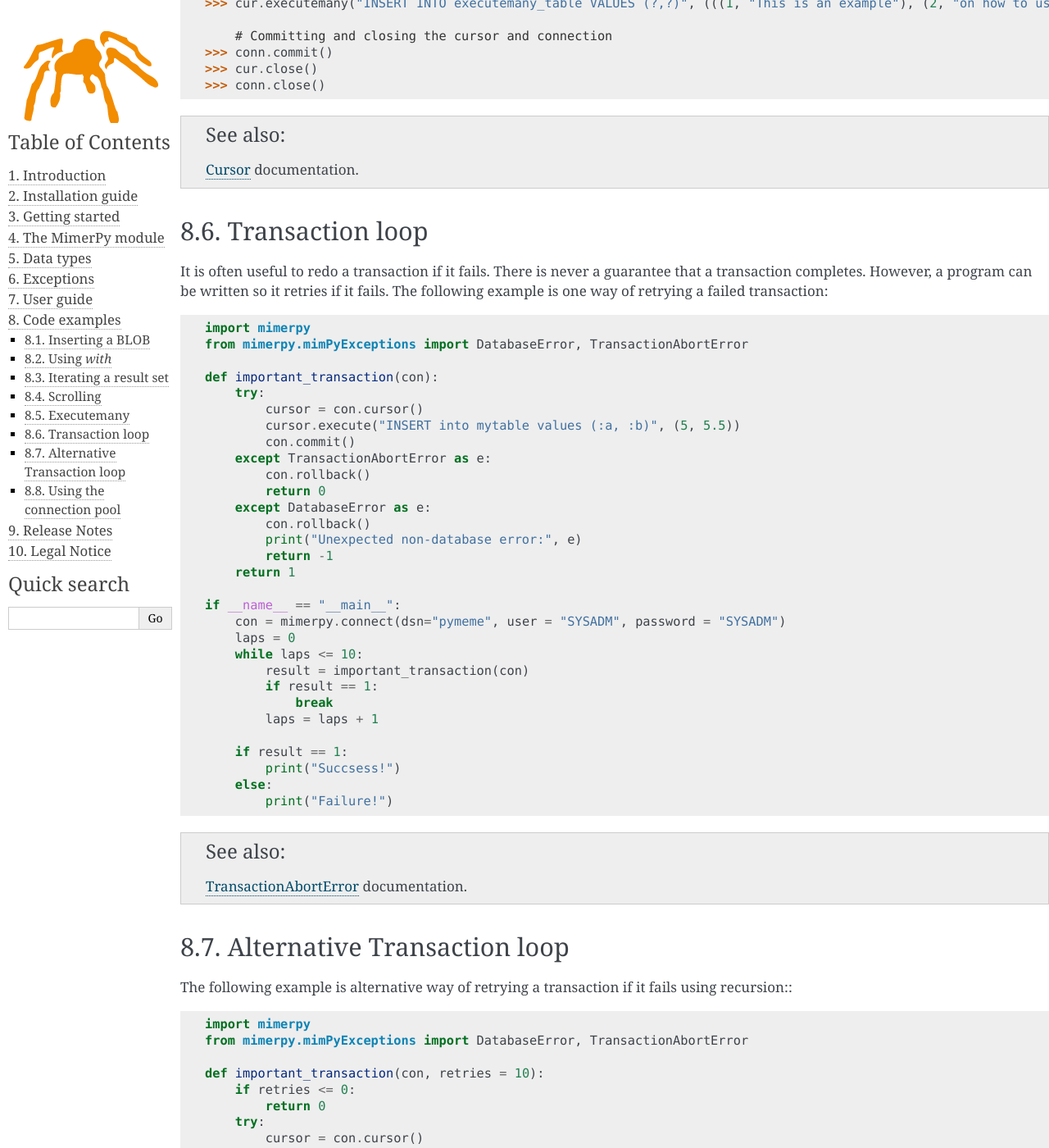
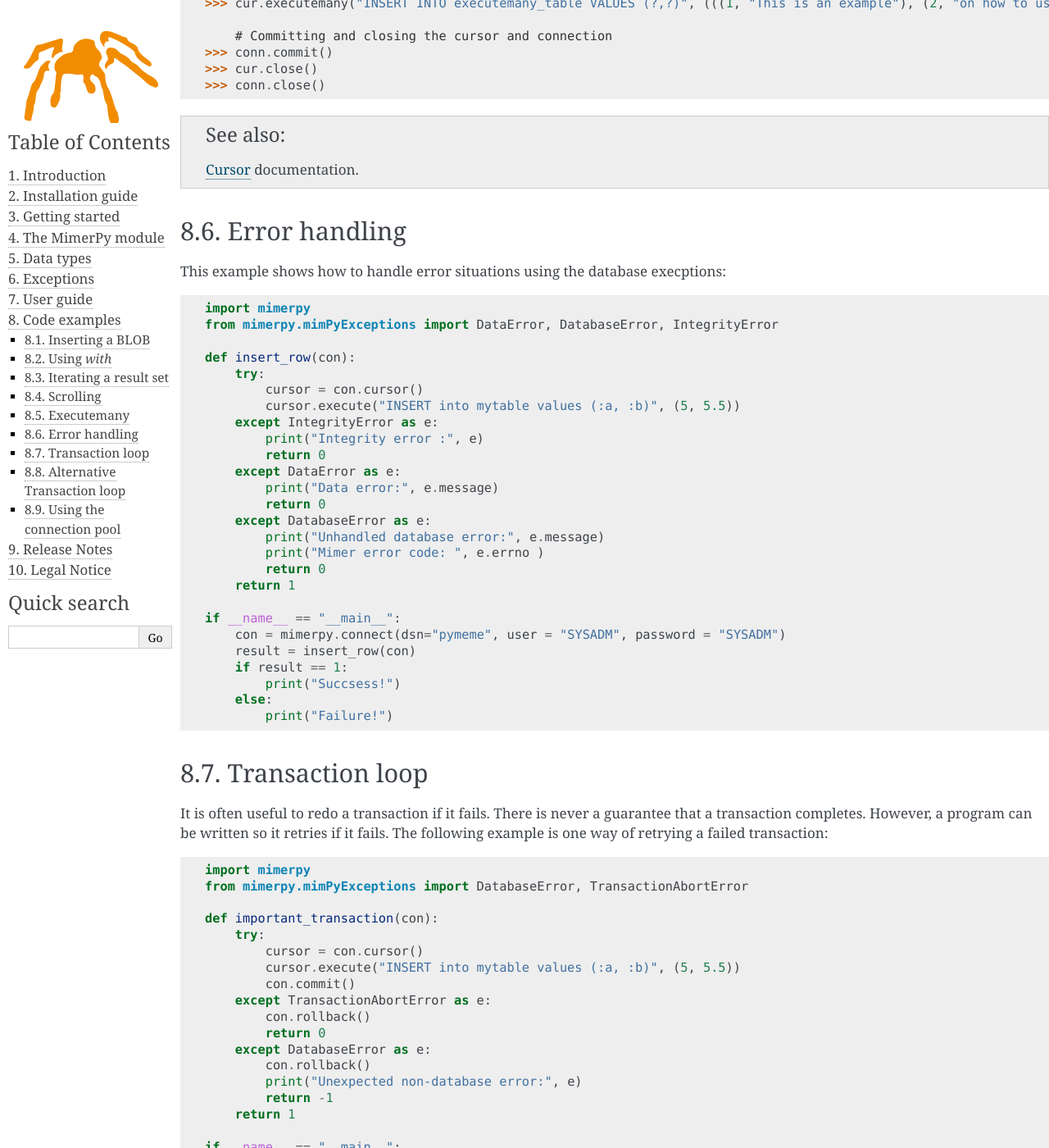
Before and after one commit to mimersql/MimerPy, a Sphinx documentation site: the page built from doc/codeexamples.rst, in a window 1280 px wide and 1400 px high, scrolled down 4856 px. Shown: the whole window at 82% size. Built offline with Sphinx 7.4.7, drawn with Linux system fonts in a browser that asks for light colours.

Commit message:
Update the documentation of exceptions.
The exceptions are based on Exception, not StandardError. Also, add an
example on how to use the exceptions.

```diff
--- a/doc/codeexamples.rst
+++ b/doc/codeexamples.rst
@@ -208,6 +208,7 @@ can be used and::
 
 .. seealso:: :ref:`scrollcursorclass` documentation.
 
+
 Executemany
 ------------------------
 
@@ -230,6 +231,38 @@ performing several executes. However, this can be done by using the method
   >>> conn.close()
 
 .. seealso:: :ref:`cursorclass` documentation.
+
+Error handling
+------------------------
+This example shows how to handle error situations using the database execptions::
+
+    import mimerpy
+    from mimerpy.mimPyExceptions import DataError, DatabaseError, IntegrityError
+
+    def insert_row(con):
+        try:
+            cursor = con.cursor()
+            cursor.execute("INSERT into mytable values (:a, :b)", (5, 5.5))
+        except IntegrityError as e:
+            print("Integrity error :", e)
+            return 0
+        except DataError as e:
+            print("Data error:", e.message)
+            return 0
+        except DatabaseError as e:
+            print("Unhandled database error:", e.message)
+            print("Mimer error code: ", e.errno )
+            return 0
+        return 1
+
+    if __name__ == "__main__":
+        con = mimerpy.connect(dsn="pymeme", user = "SYSADM", password = "SYSADM")
+        result = insert_row(con)
+        if result == 1:
+            print("Succsess!")
+        else:
+            print("Failure!")
+
 
 Transaction loop
 ------------------------
--- a/doc/exceptions.rst
+++ b/doc/exceptions.rst
@@ -16,7 +16,7 @@ Database Exceptions
 
 The database exceptions are defined in :mod:`mimerpy.mimPyExceptions`.
 
-.. seealso:: :ref:`Transaction loop`, for an example how this can be used.
+.. seealso:: :ref:`Error handling`, for an example how this can be used.
 
 Exception inheritance layout:
 
```
